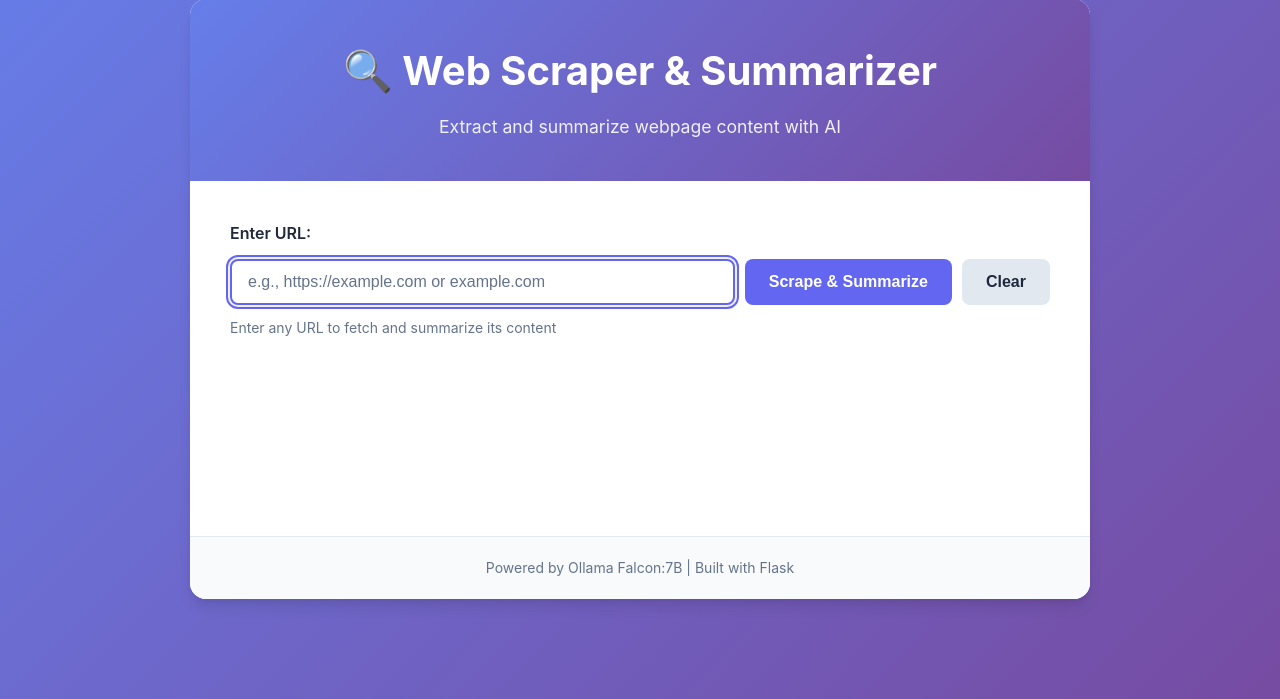
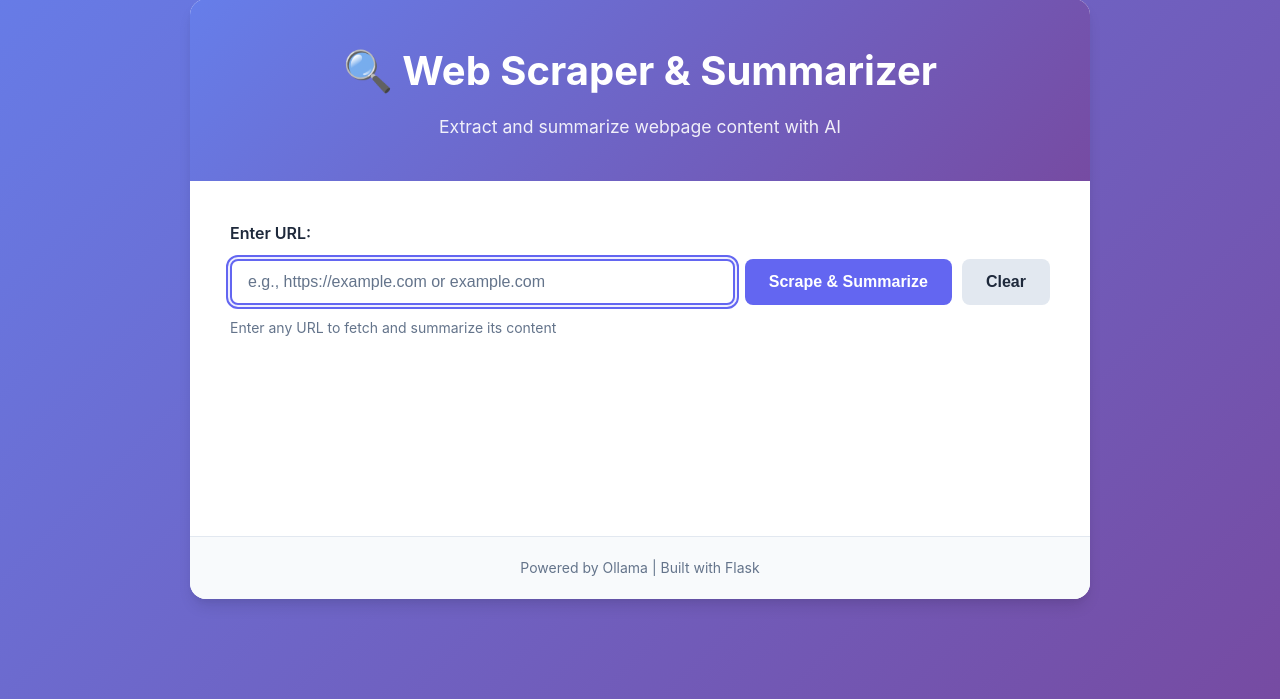
Before and after one commit to abishek570/LLM, a Flask app: page / in a window 1280 px wide. Shown: the part 101-800 px from the top of the page. Run offline with Flask 3, Linux system fonts and the light colour scheme.

Commit message:
prompt modified

```diff
--- a/Web Scrapper/app.py
+++ b/Web Scrapper/app.py
@@ -96,7 +96,7 @@ def summarize():
         system_prompt = """You are an expert content summarizer. Your task is to create a detailed markdown summary of the webpage content.
 
 Guidelines:
-- Start with the website summary in 75 words - (Don't use the numeric terms "75 words" or "50 words" in the output)
+- Start with the website summary in 75 words - (Don't use the numeric terms "75 words" or "50 words" or "30 words" or "100 words" in the output)
 - Make summary for each sub-headings about 30 words
 - Focus strictly on the content.
 - Do NOT use generic headers like "Executive Summary", "Introduction", or "Conclusion".
--- a/Web Scrapper/templates/index.html
+++ b/Web Scrapper/templates/index.html
@@ -63,7 +63,7 @@
         </main>
 
         <footer class="footer">
-            <p>Powered by Ollama Falcon:7B | Built with Flask</p>
+            <p>Powered by Ollama | Built with Flask</p>
         </footer>
     </div>
 
```
